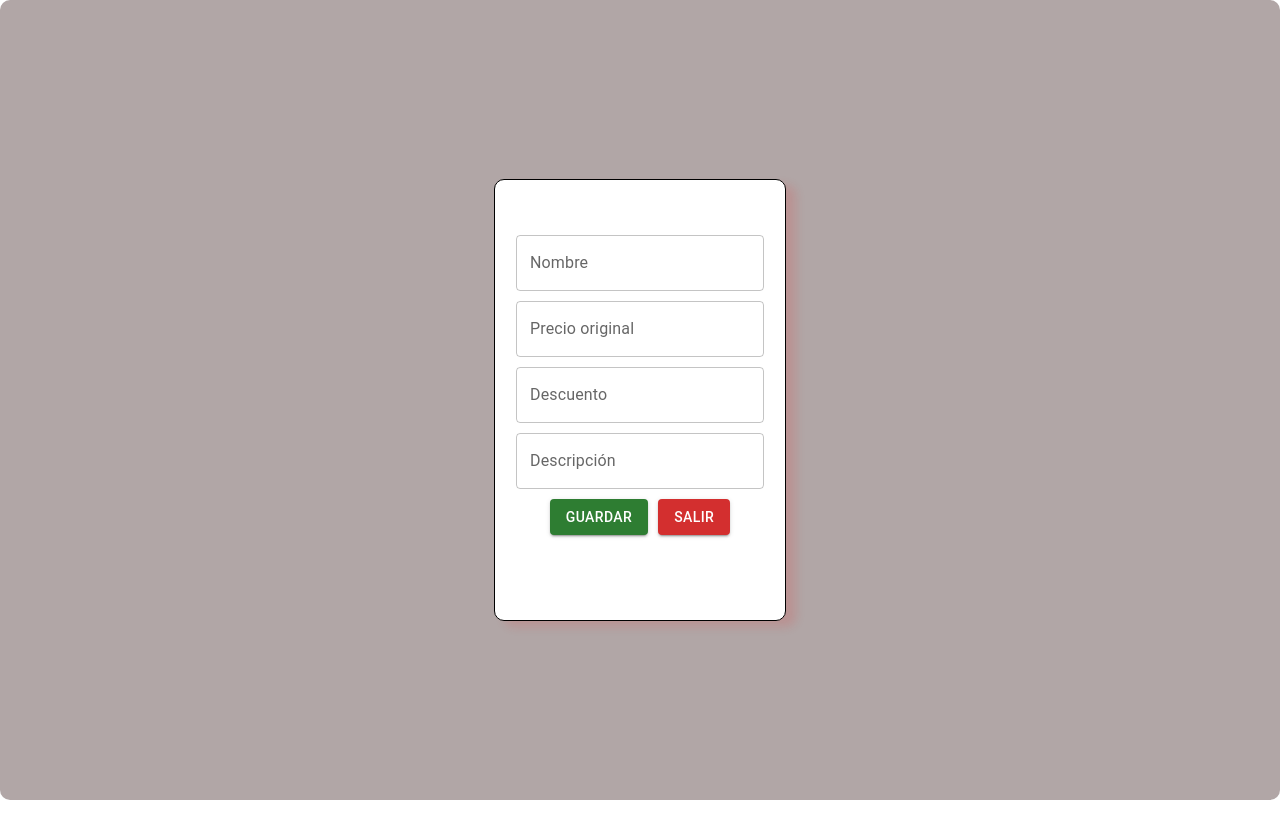
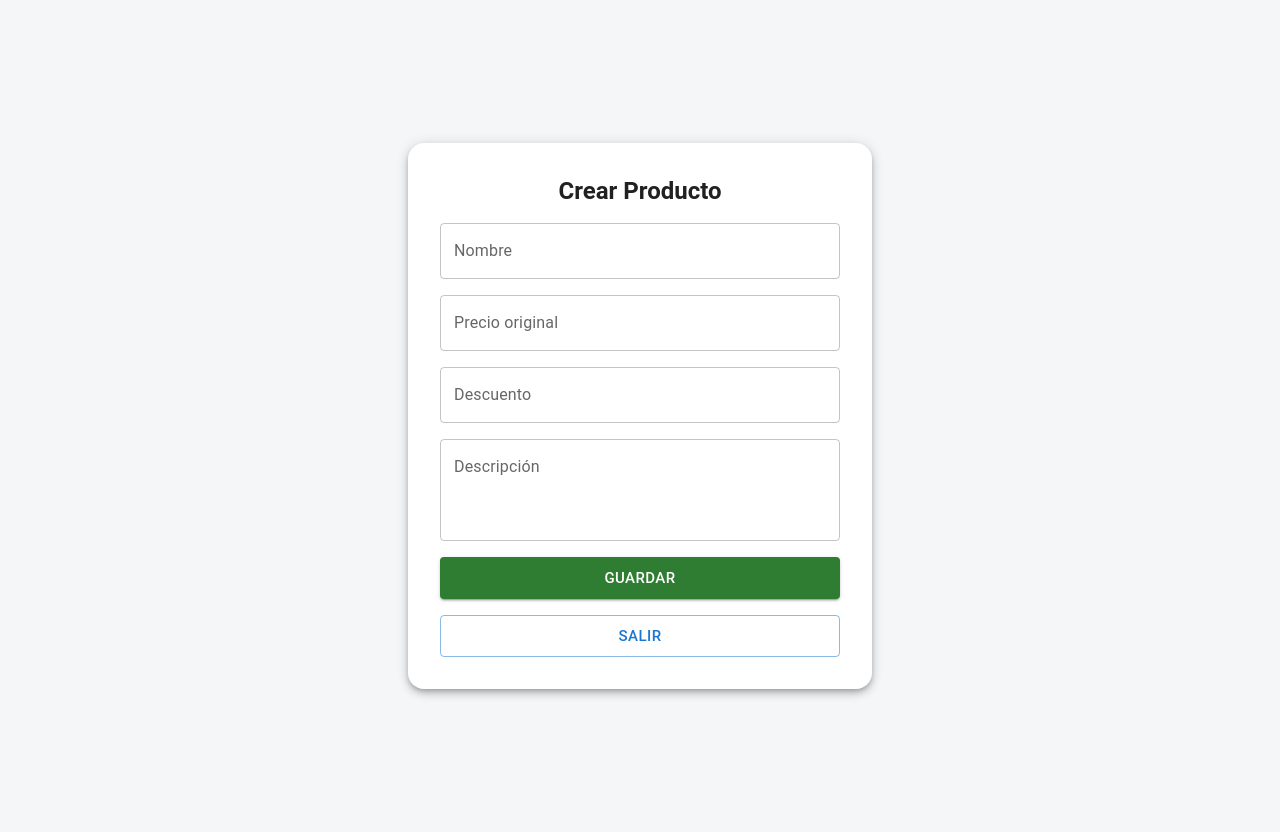
Before and after one commit to Shkingone/Curso-React, a React (Create React App) app: page /add in a window 1280 px wide. Before the commit the page ends 800 px from the top, so only its background shows below. Built offline with nearby package versions, Linux system fonts and the light colour scheme.

Commit message:
poniendo bonito

```diff
--- a/src/views/Config.js
+++ b/src/views/Config.js
@@ -1,13 +1,7 @@
-import { Button, TextField } from "@mui/material";
+import { Button, TextField, Paper, Typography, Box } from "@mui/material";
 import { useEffect, useState } from "react";
 import { useParams } from "react-router-dom";
-import {
-  deleteDoc,
-  getDoc,
-  doc,
-  setDoc,
-  updateDoc,
-} from "firebase/firestore";
+import { deleteDoc, getDoc, doc, setDoc, updateDoc } from "firebase/firestore";
 
 import { db } from "../firebase";
 
@@ -77,36 +71,34 @@ export default function Config({ isEditing }) {
   };
 
   return (
-    <div
-      style={{
-        backgroundColor: "#b1a6a6",
-        width: "100%",
-        objectFit: "cover",
-        height: "100vh",
-        borderRadius: "10px",
+    <Box
+      sx={{
+        minHeight: "100vh",
         display: "flex",
         justifyContent: "center",
         alignItems: "center",
-        gap: "10px",
+        backgroundColor: "#f4f6f8",
+        padding: 2,
       }}
     >
-      <div
-        style={{
+      <Paper
+        elevation={5}
+        sx={{
+          width: "100%",
+          maxWidth: 400,
+          padding: 4,
+          borderRadius: 4,
           display: "flex",
-          gap: "10px",
-          justifyContent: "center",
-          border: "1px solid black",
-          borderRadius: "10px",
-          alignItems: "center",
-          height: "400px",
-          width: "250px",
-          padding: "20px",
-          backgroundColor: "#ffffff",
-          boxShadow: "10px 6px 10px rgba(235, 38, 38, 0.15)",
           flexDirection: "column",
+          gap: 2,
         }}
       >
+        <Typography variant="h5" fontWeight="bold" textAlign="center">
+          {isEditing ? "Editar Producto" : "Crear Producto"}
+        </Typography>
+
         <TextField
+          fullWidth
           label="Nombre"
           value={title}
           onChange={(e) => {
@@ -115,6 +107,7 @@ export default function Config({ isEditing }) {
         />
 
         <TextField
+          fullWidth
           label="Precio original"
           value={precio}
           onChange={(e) => {
@@ -123,6 +116,7 @@ export default function Config({ isEditing }) {
         />
 
         <TextField
+          fullWidth
           label="Descuento"
           value={descuento}
           onChange={(e) => {
@@ -131,6 +125,9 @@ export default function Config({ isEditing }) {
         />
 
         <TextField
+          fullWidth
+          multiline
+          rows={3}
           label="Descripción"
           value={desc}
           onChange={(e) => {
@@ -138,8 +135,12 @@ export default function Config({ isEditing }) {
           }}
         />
 
-        <div style={{ display: "flex", gap: "10px" }}>
-          <Button onClick={dataDoc} variant="contained" color="success">
+        <Button
+          onClick={dataDoc}
+          variant="contained"
+          color="success"
+          size="large"
+        >
           Guardar
         </Button>
 
@@ -155,28 +156,16 @@ export default function Config({ isEditing }) {
             }}
             variant="contained"
             color="error"
+            size="large"
           >
             Eliminar
           </Button>
         )}
 
-          <Button href="/" variant="contained" color="error">
+        <Button href="/" variant="outlined" size="large">
           Salir
         </Button>
-        </div>
-
-        <div
-          style={{
-            minHeight: "10px",
-            display: "flex",
-            gap: "10px",
-            width: "100%",
-            borderRadius: "10px",
-            backgroundColor: "white",
-            marginTop: "10px",
-          }}
-        ></div>
-      </div>
-    </div>
+      </Paper>
+    </Box>
   );
 }
```
Lines whose indentation alone changed are shown as unchanged.
